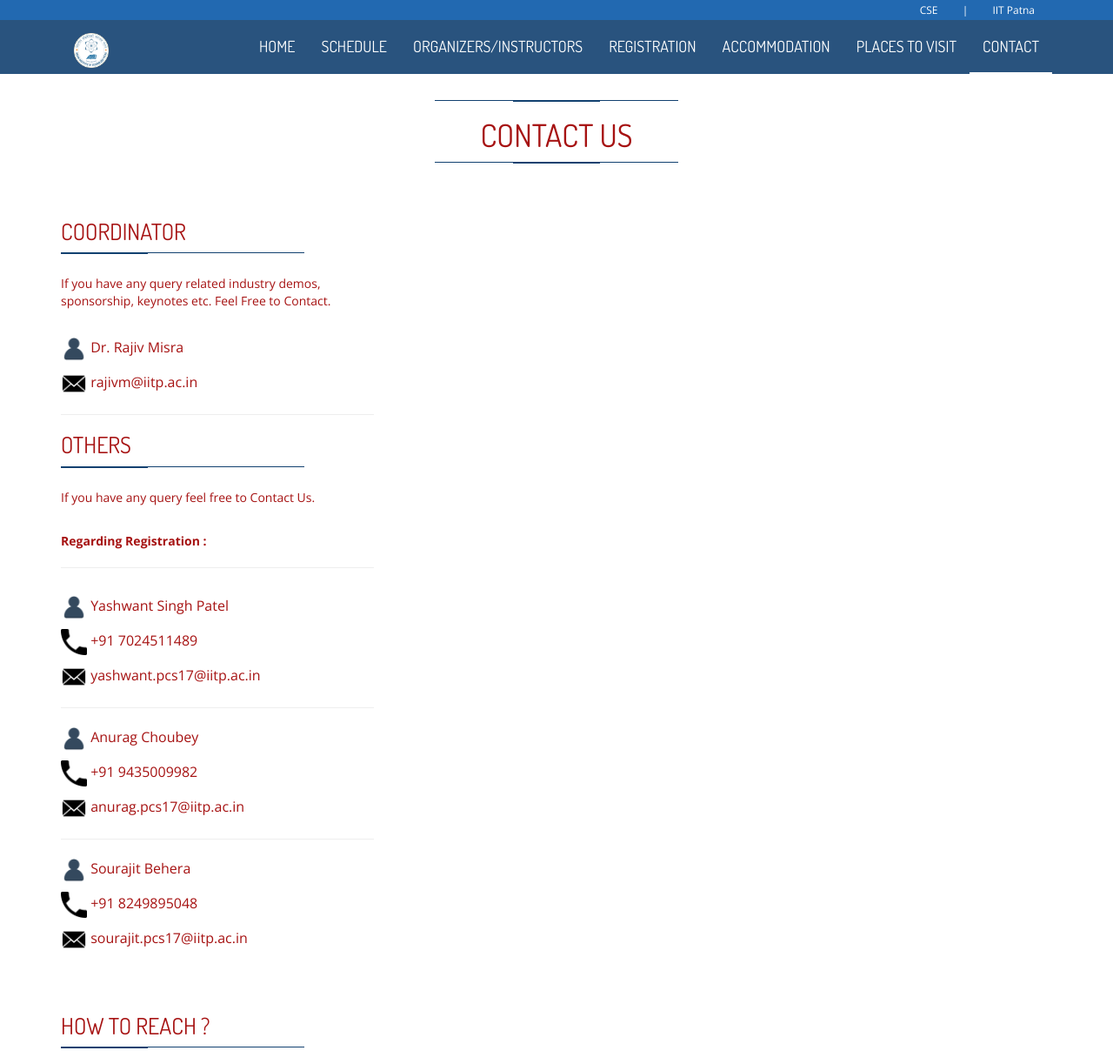
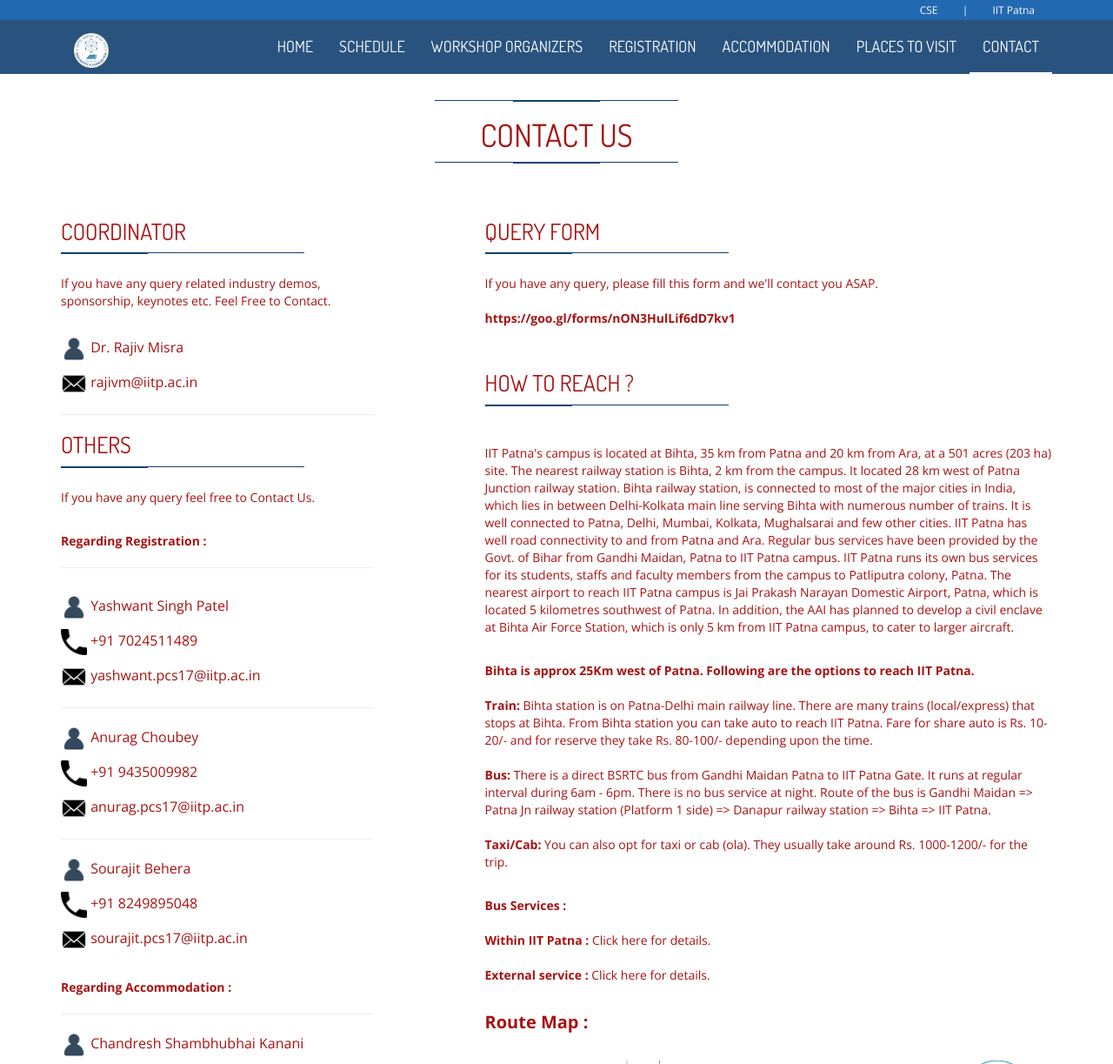
Before and after one commit to adee38/iov, a plain HTML site: page contact.html in a window 1280 px wide. Shown: the top 1223 px of the page at 87% size. Drawn offline with nearby package versions, Linux system fonts and the light colour scheme.

Commit message:
Update contact.html

```diff
--- a/contact.html
+++ b/contact.html
@@ -79,7 +79,7 @@
 
                     <li><a href="index.html">HOME</a></li>
                     <li><a href="schedule.html">SCHEDULE</a></li>
-					<li><a href="speakers.html">ORGANIZERS/INSTRUCTORS</a></li>
+					<li><a href="speakers.html">WORKSHOP ORGANIZERS</a></li>
 					<li><a href="registration.html">REGISTRATION</a></li>
                     <li><a href="Accommodation.html">ACCOMMODATION</a></li>
                     <li><a href="places.html">PLACES TO VISIT</a></li>
@@ -166,7 +166,7 @@
                         </ul>
                         <br>
                         <p>
-                           <!-- <strong>Regarding Accommodation : </strong>
+                           <strong>Regarding Accommodation : </strong>
                         </p>
                         <hr>
 						<ul class="list-unstyled contact-items-list">
@@ -213,7 +213,7 @@
                         If you have any query, please fill this form and we'll contact you ASAP.
                         <br><br>
                         <a href="https://goo.gl/forms/nON3HulLif6dD7kv1"><strong>https://goo.gl/forms/nON3HulLif6dD7kv1</strong> </a>
-                    </p> -->
+                    </p>
                     <br>
                     <h2 class="title-style-2"> How To Reach ? <span class="title-under"></span></h2>
                     <br>
```
